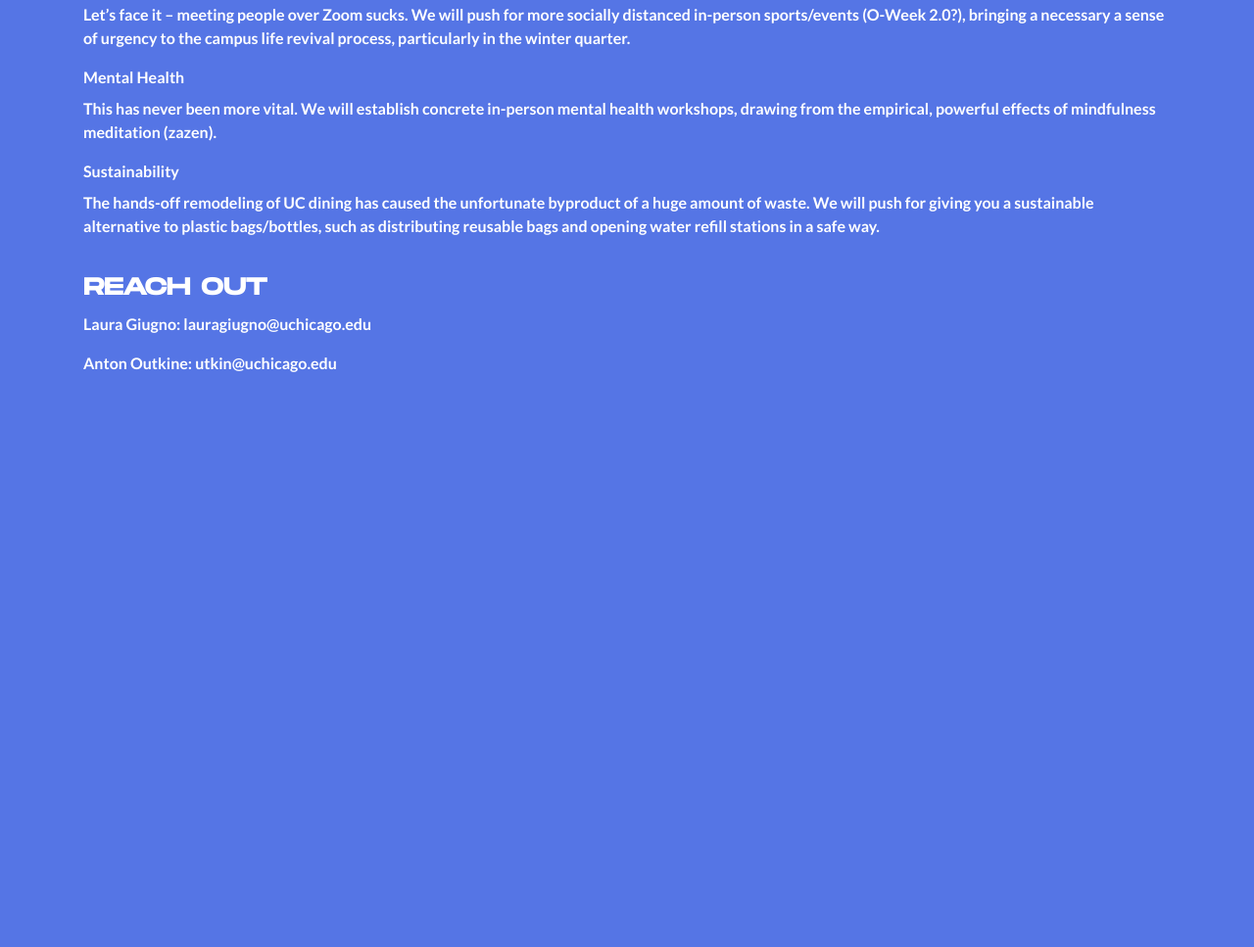
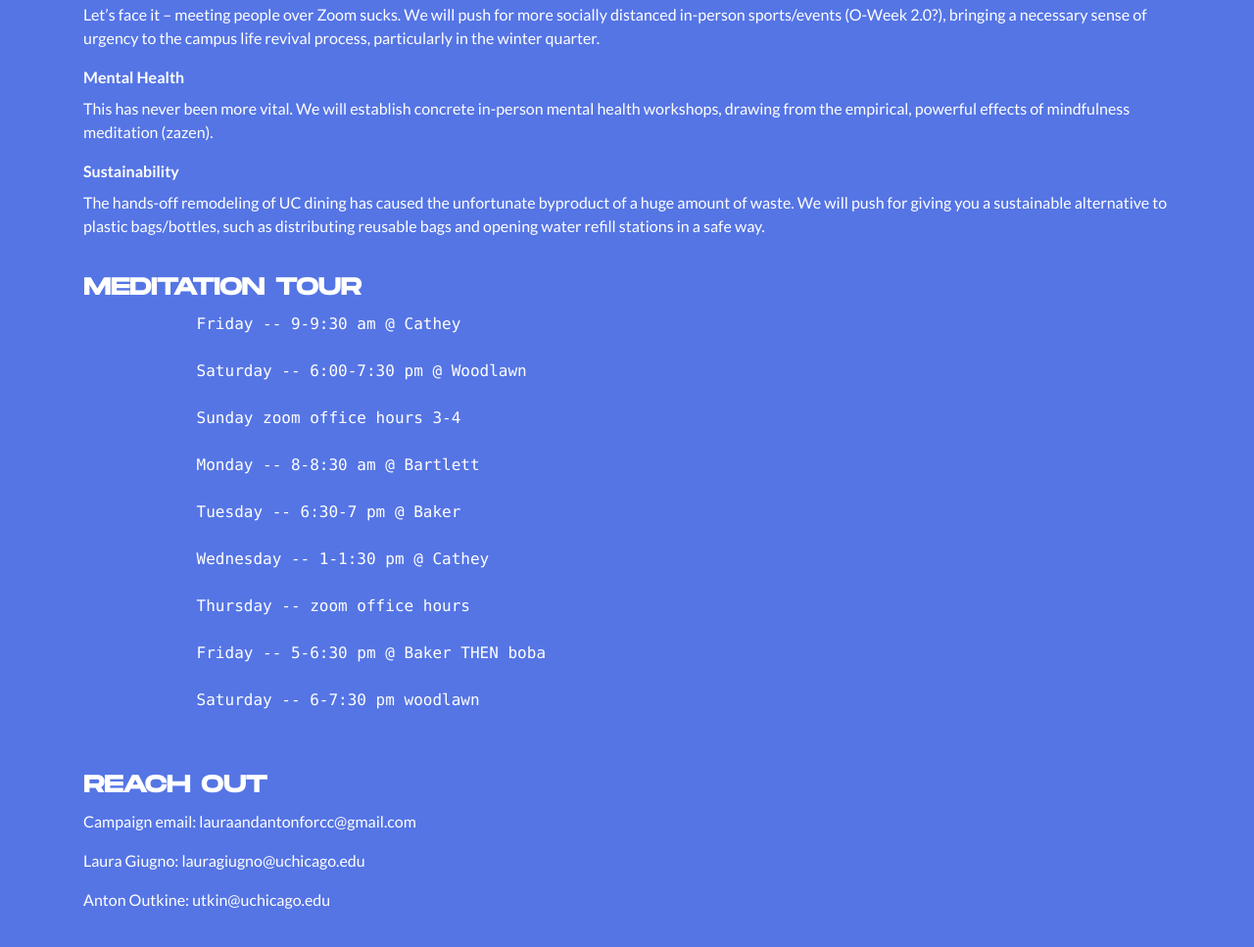
Before and after one commit to outkine/vote-grounded, a website built with Parcel: page index.html in a window 1280 px wide. Shown: the part 1360-2327 px from the top of the page at 98% size. Before the commit the page ends 1791 px from the top, so only its background shows below. Built offline with nearby package versions, Linux system fonts and the light colour scheme.

Commit message:
Fix typo, add campaign email, and add meditation tour schedule

```diff
--- a/index.html
+++ b/index.html
@@ -45,7 +45,7 @@
         <h4>In-person Programming</h4>
 
         <p>
-            Let’s face it – meeting people over Zoom sucks. We will push for more socially distanced in-person sports/events (O-Week 2.0?), bringing a necessary a sense of urgency to the campus life revival process, particularly in the winter quarter.
+            Let’s face it – meeting people over Zoom sucks. We will push for more socially distanced in-person sports/events (O-Week 2.0?), bringing a necessary sense of urgency to the campus life revival process, particularly in the winter quarter.
         </p>
 
         <h4>Mental Health</h4>
@@ -60,7 +60,29 @@
             The hands-off remodeling of UC dining has caused the unfortunate byproduct of a huge amount of waste. We will push for giving you a sustainable alternative to plastic bags/bottles, such as distributing reusable bags and opening water refill stations in a safe way.
         </p>
 
+        <h2>MEDITATION TOUR</h2>
+        <pre>
+            Friday -- 9-9:30 am @ Cathey
+
+            Saturday -- 6:00-7:30 pm @ Woodlawn
+
+            Sunday zoom office hours 3-4
+
+            Monday -- 8-8:30 am @ Bartlett
+
+            Tuesday -- 6:30-7 pm @ Baker
+
+            Wednesday -- 1-1:30 pm @ Cathey
+
+            Thursday -- zoom office hours
+
+            Friday -- 5-6:30 pm @ Baker THEN boba
+
+            Saturday -- 6-7:30 pm woodlawn
+        </pre>
+
         <h2>REACH OUT</h2>
+        <p>Campaign email: lauraandantonforcc@gmail.com</p>
         <p>Laura Giugno: lauragiugno@uchicago.edu</p>
         <p>Anton Outkine: utkin@uchicago.edu</p>
     </section>
--- a/main.scss
+++ b/main.scss
@@ -1,4 +1,4 @@
-@import url('https://fonts.googleapis.com/css2?family=Lato:wght@700&display=swap');
+@import url('https://fonts.googleapis.com/css2?family=Lato:wght@400;700&display=swap');
 
 @import "./node_modules/bootstrap/scss/bootstrap-reboot.scss";
 @import "./node_modules/bootstrap/scss/bootstrap-grid.scss";
```
